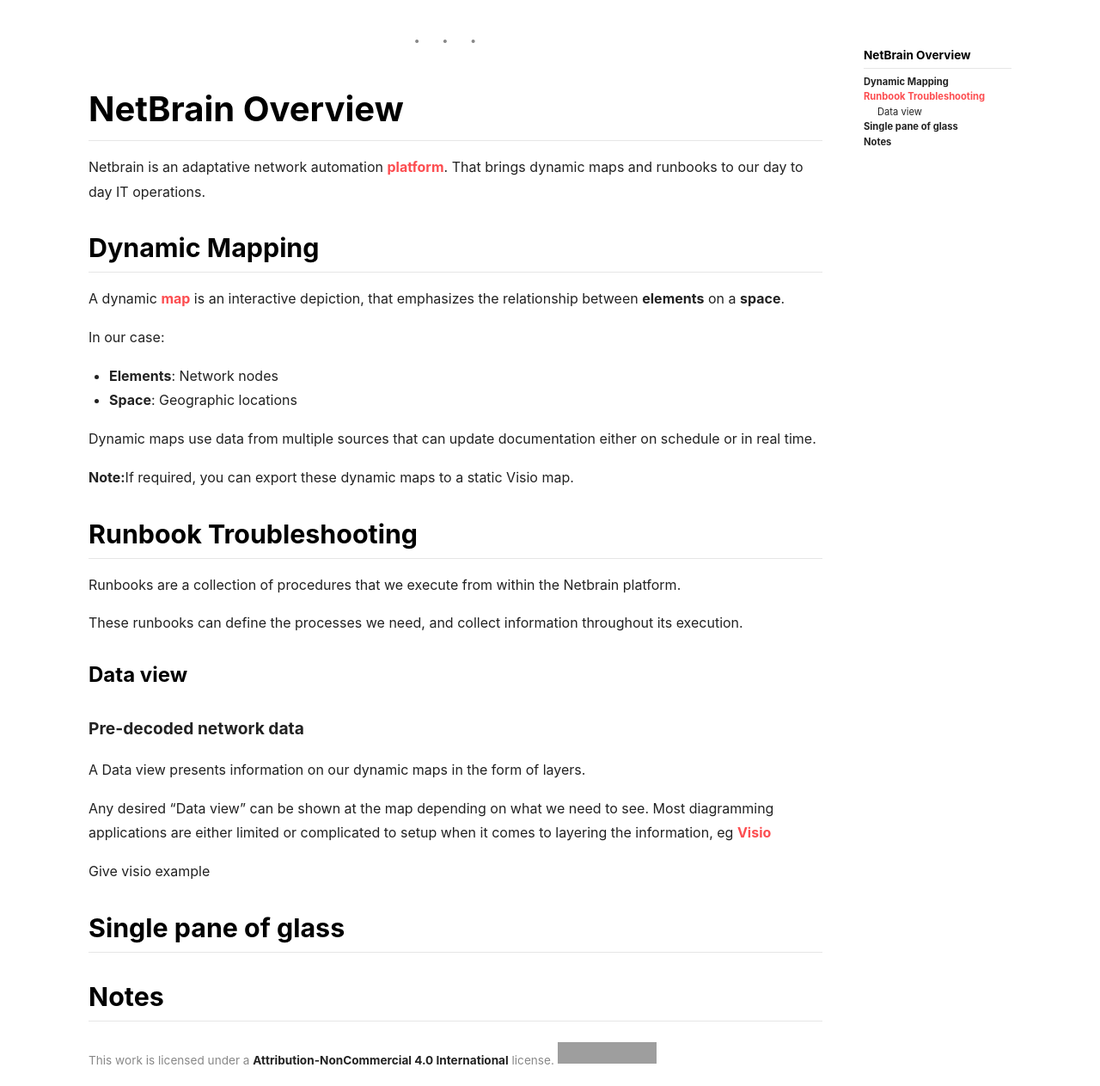
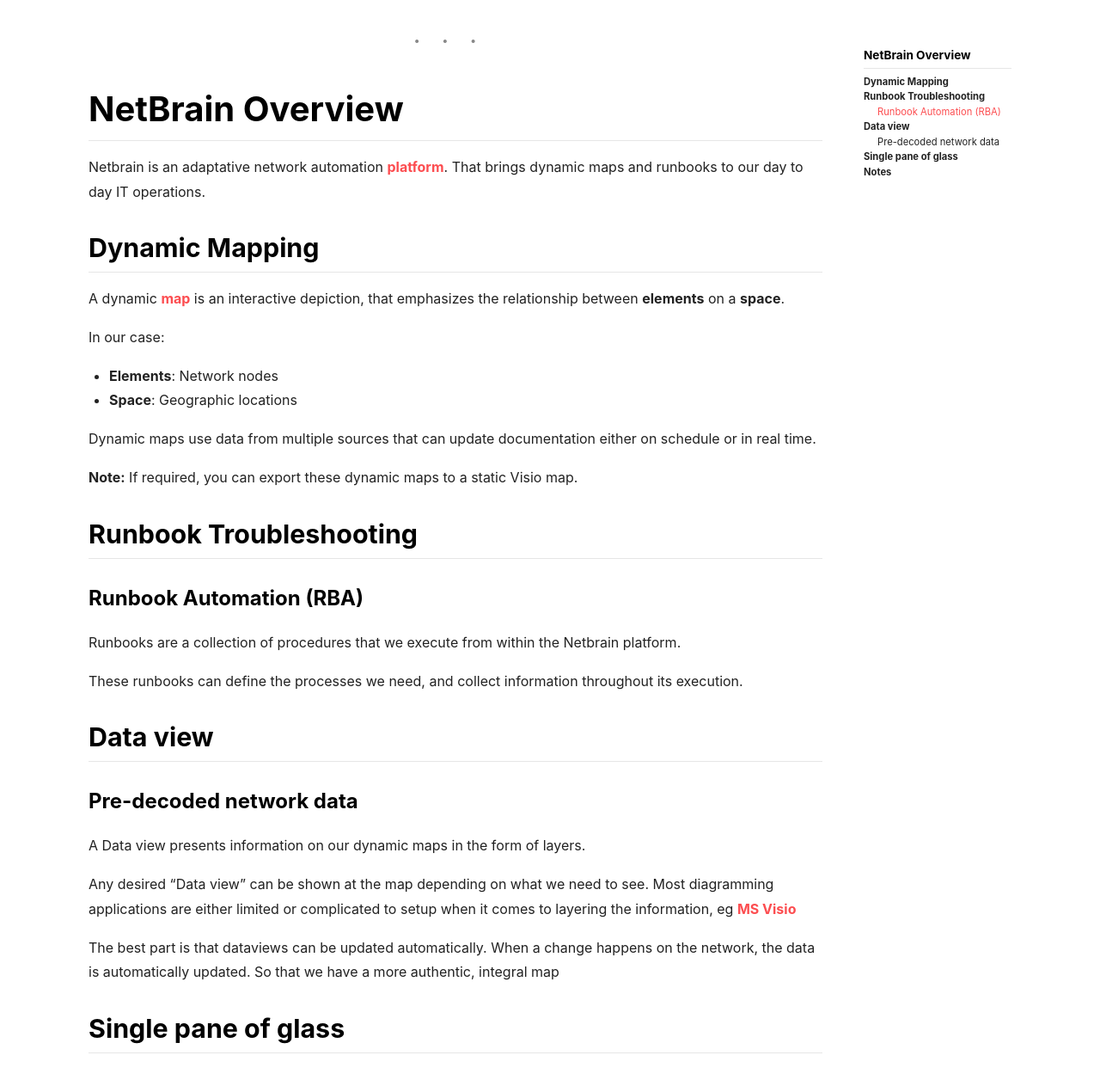
Before and after one commit to amarinjs/sitio, a Jekyll site: the page built from _posts/2019-09-27-Netbrain-basics.md, in a window 1280 px wide and 1400 px high, scrolled down 443 px, cut to the strip 137-1400 px from the top of the window. Shown: the whole strip at 86% size. Built offline with Jekyll 4.4.1, drawn with Linux system fonts in a browser that asks for light colours; nearby versions of some CDN libraries; comment, search, counter and statistics services are not loaded; grey boxes are pictures that could not be loaded.

Commit message:
Update 2019-09-27-Netbrain-basics.md

```diff
--- a/_posts/2019-09-27-Netbrain-basics.md
+++ b/_posts/2019-09-27-Netbrain-basics.md
@@ -37,23 +37,24 @@
 
 Dynamic maps use data from multiple sources that can update documentation either on schedule or in real time.
 
-**Note:**If required, you can export these dynamic maps to a static Visio map.
+**Note:** If required, you can export these dynamic maps to a static Visio map.
 
 ## Runbook Troubleshooting
 
+### Runbook Automation (RBA)
 Runbooks are a collection of procedures that we execute from within the Netbrain platform.
 
 These runbooks can define the processes we need, and collect information throughout its execution.
 
 
-### Data view
-#### Pre-decoded network data
+## Data view
+### Pre-decoded network data
 
 A Data view presents information on our dynamic maps in the form of layers.
 
-Any desired "Data view" can be shown at the map depending on what we need to see. Most diagramming applications are either limited or complicated to setup when it comes to layering the information, eg [Visio](http://networkdiagram101.com/?page_id=113)
+Any desired "Data view" can be shown at the map depending on what we need to see. Most diagramming applications are either limited or complicated to setup when it comes to layering the information, eg [MS Visio](http://networkdiagram101.com/?page_id=113)
 
-Give visio example
+The best part is that dataviews can be updated automatically. When a change happens on the network, the data is automatically updated. So that we have a more authentic, integral map
 
 
 ## Single pane of glass
```
